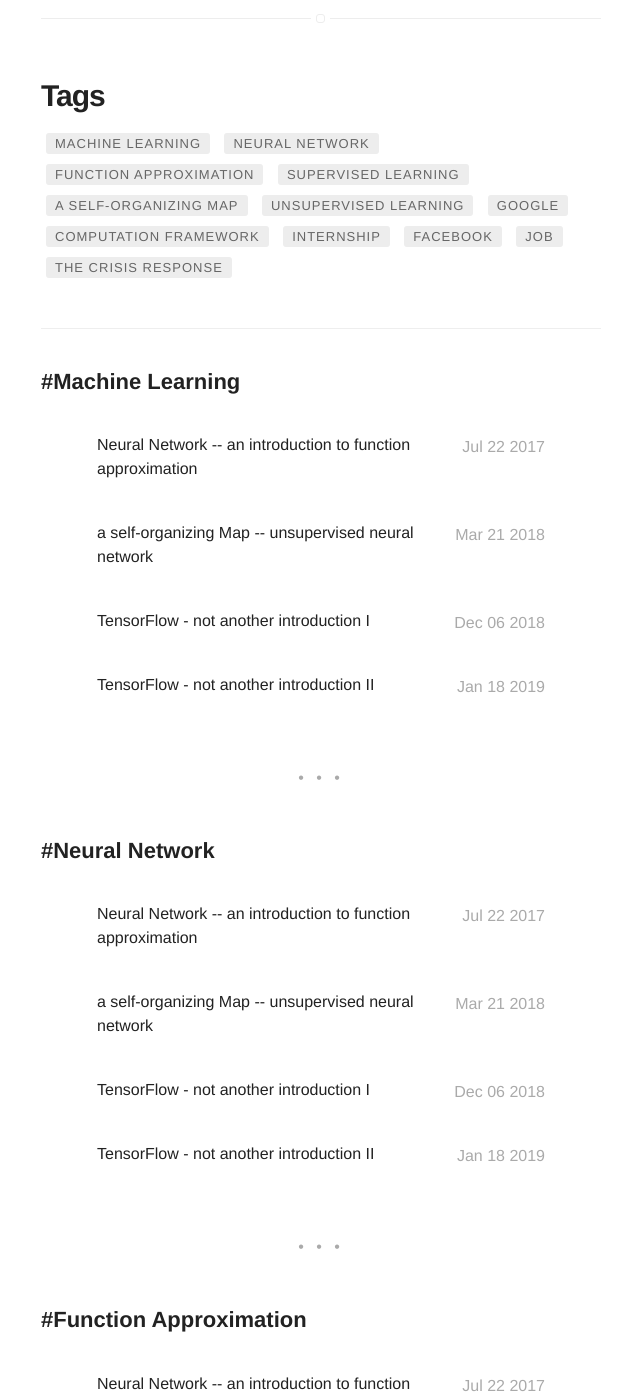
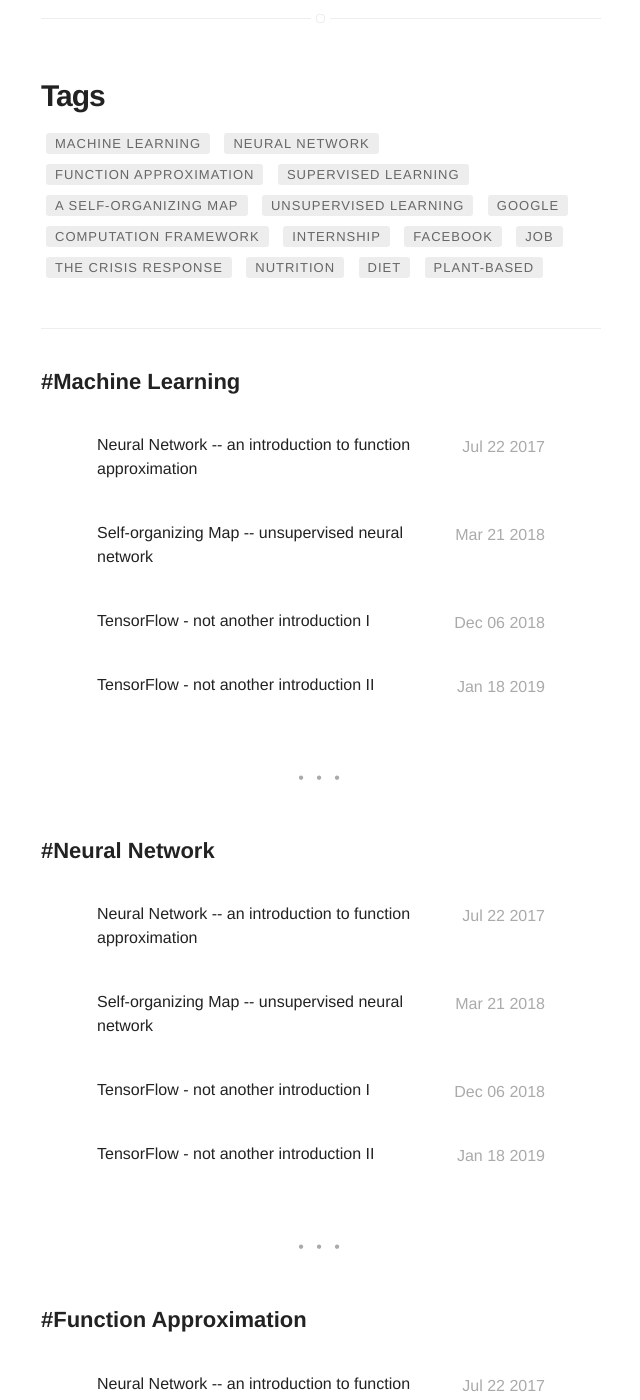
Before and after one commit to AlanFermat/AlanFermat.github.io, a Jekyll site: the page built from tags.html, in a window 1280 px wide and 1400 px high, scrolled down 405 px. Shown: the whole window, without its empty margins (319-959 px from the left). Built offline with Jekyll 4.4.1, drawn with Linux system fonts in a browser that asks for light colours; some of the changed text lies outside the part shown.

Commit message:
add plant base diet post

```diff
--- a/_posts/2018-03-21-SOM.markdown
+++ b/_posts/2018-03-21-SOM.markdown
@@ -1,5 +1,5 @@
 ---
-title: "a self-organizing Map -- unsupervised neural network"
+title: "Self-organizing Map -- unsupervised neural network"
 layout: post
 date: 2018-03-21 22:44
 image: /assets/images/som1.jpg
```
Also changed, not shown: _posts/2019-10-23-Plant-Based-Diet.md (added, +22 -0 lines), assets/images/plant1.jpg (added), 10 other files.
